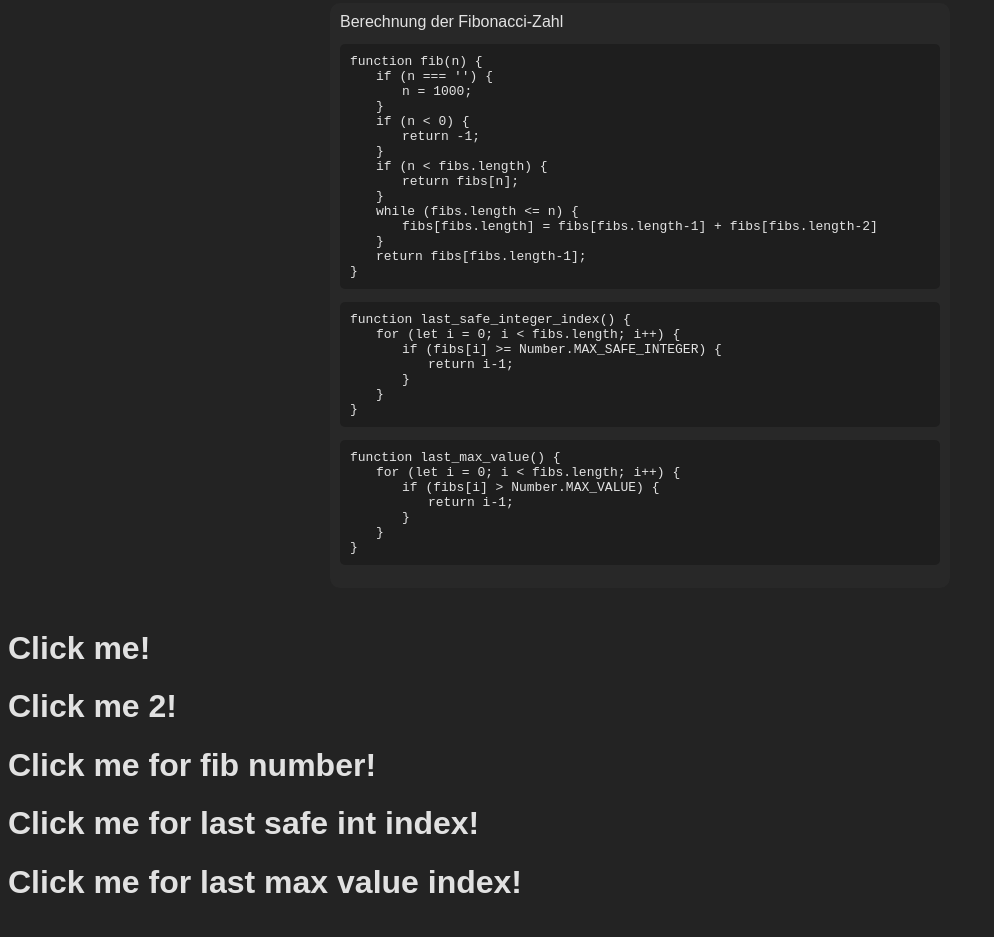
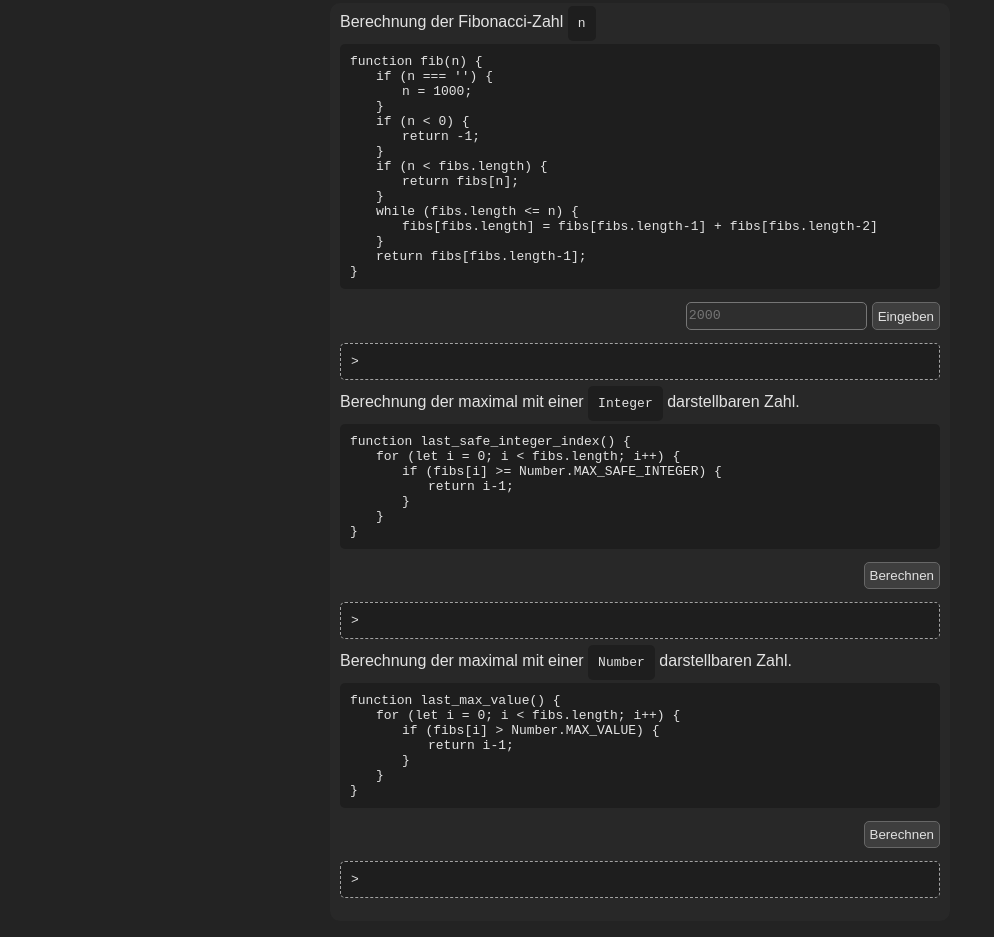
Before and after one commit to myrol/WebEngineering_Homepage, a plain HTML site: page Exercises/4/1.html in a window 1280 px wide. Shown: the part 2460-3397 px from the top of the page, without its empty margins (0-994 px from the left). Drawn offline with Linux system fonts and the light colour scheme.

Commit message:
Finalized Exercise 4

```diff
--- a/Exercises/4/1.html
+++ b/Exercises/4/1.html
@@ -121,7 +121,7 @@
             <h3> Fibonacci </h3>
         </div>
         <div class="content">
-            Berechnung der Fibonacci-Zahl
+            Berechnung der Fibonacci-Zahl <span class="code">n</span>
             <p class="code">
                 function fib(n) {<br>
                 &ensp;&ensp;&ensp;&ensp;if (n === '') {<br>
@@ -139,6 +139,13 @@
                 &ensp;&ensp;&ensp;&ensp;return fibs[fibs.length-1];<br>
                 }
             </p>
+            <div class="input-elements">
+                <textarea id="i5" class="input-field" rows="1" placeholder="2000"></textarea>
+                <button id="b5" class="input-button">Eingeben</button>
+            </div>
+            <p id="o5" class="output"></p>
+
+            Berechnung der maximal mit einer <span class="code">Integer</span> darstellbaren Zahl.
             <p class="code">
                 function last_safe_integer_index() {<br>
                 &ensp;&ensp;&ensp;&ensp;for (let i = 0; i < fibs.length; i++) {<br>
@@ -148,6 +155,12 @@
                 &ensp;&ensp;&ensp;&ensp;}<br>
                 }
             </p>
+            <div class="input-elements">
+                <button id="b6" class="input-button">Berechnen</button>
+            </div>
+            <p id="o6" class="output"></p>
+
+            Berechnung der maximal mit einer <span class="code">Number</span> darstellbaren Zahl.
             <p class="code">
                 function last_max_value() {<br>
                 &ensp;&ensp;&ensp;&ensp;for (let i = 0; i < fibs.length; i++) {<br>
@@ -157,15 +170,12 @@
                 &ensp;&ensp;&ensp;&ensp;}<br>
                 }
             </p>
+            <div class="input-elements">
+                <button id="b7" class="input-button">Berechnen</button>
+            </div>
+            <p id="o7" class="output"></p>
         </div>
     </div>
-
-    <h1 onclick="console.log(applyf(add)(1)(1)); this.innerHTML = 'Clicked!';">Click me!</h1>
-    <h1 onclick="console.log(conflict(a3)); this.innerHTML = 'Clicked!';">Click me 2!</h1>
-    <h1 onclick="console.log(fib(x = prompt('Default is 1000'))); this.innerHTML = 'Clicked!';">Click me for fib number!</h1>
-    <h1 onclick="console.log(last_safe_integer_index()); this.innerHTML = last_safe_integer_index();">Click me for last safe int index!</h1>
-    <h1 onclick="console.log(last_max_value()); this.innerHTML = last_max_value();">Click me for last max value index!</h1>
-
     <!-- Interaction   --->
     <script>
         // Set all textareas default behaviour for enter:
@@ -271,6 +281,27 @@
         obj_button3.addEventListener('click',
             () => calcUserInput(conflict_all,
                 obj_output3));
+
+        const fib_input1 = document.getElementById('i5');
+        const fib_button1 = document.getElementById('b5');
+        const fib_output1 = document.getElementById('o5');
+        const fib_button2 = document.getElementById('b6');
+        const fib_output2 = document.getElementById('o6');
+        const fib_button3 = document.getElementById('b7');
+        const fib_output3 = document.getElementById('o7');
+
+        fib_button1.addEventListener('click',
+            () => calcUserInput(fib,
+                fib_output1,
+                fib_input1.value));
+
+        fib_button2.addEventListener('click',
+            () => calcUserInput(last_safe_integer_index,
+                fib_output2));
+
+        fib_button3.addEventListener('click',
+            () => calcUserInput(last_max_value,
+                fib_output3));
 
     </script>
 
@@ -417,7 +448,7 @@
 
         function fib(n) {
             if (n === '') {
-                n = 1000;
+                n = 2000;
             }
             if (n < 0) {
                 return -1;
```
